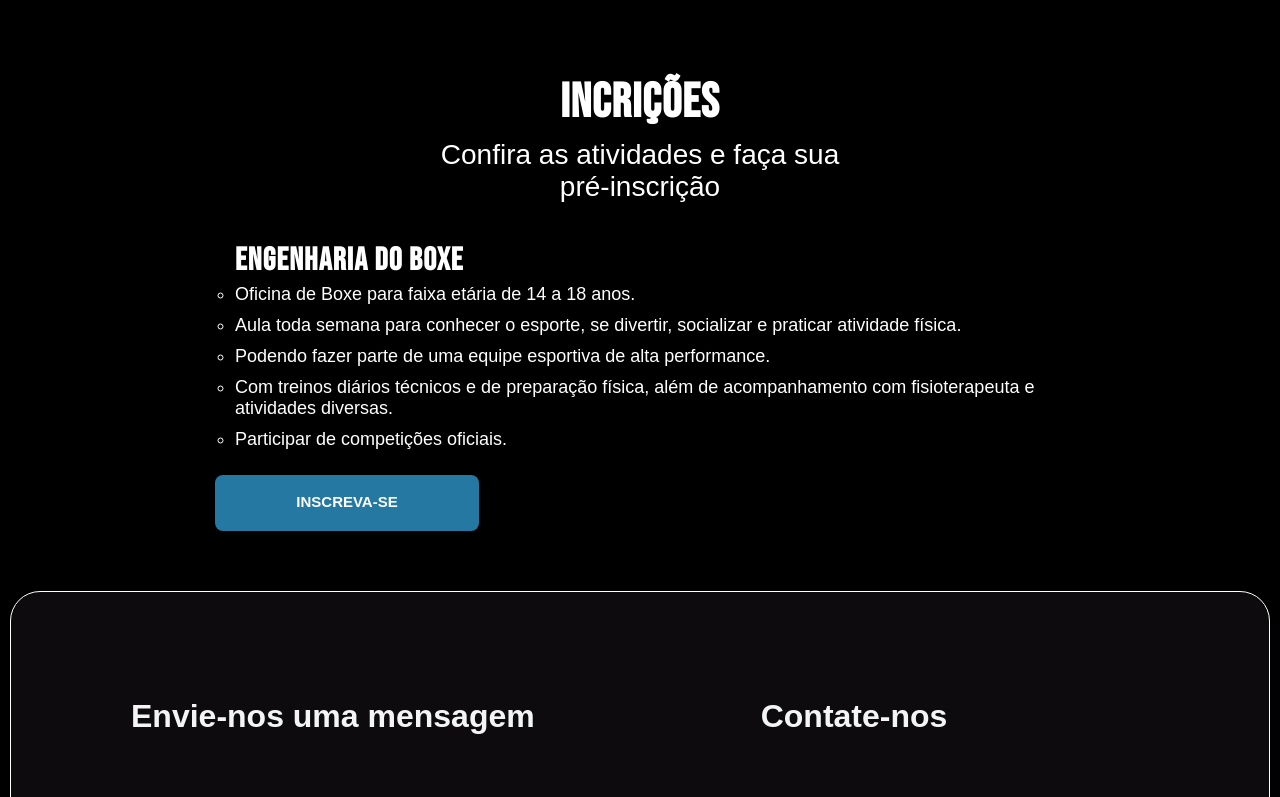
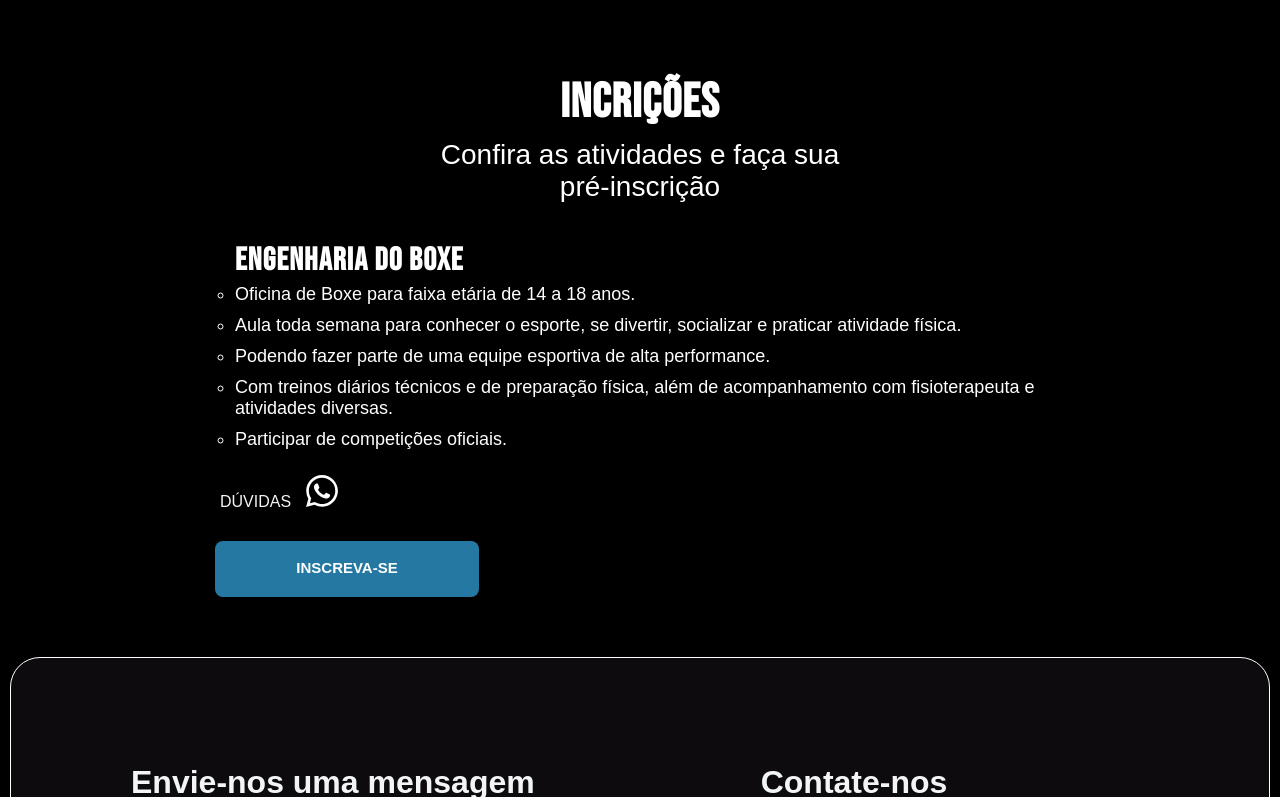
Before and after one commit to engenharia-da-luta/ong, a website built with Parcel: page docs/index.html in a window 1280 px wide. Shown: the part 1535-2332 px from the top of the page. Built offline with nearby package versions, Linux system fonts and the light colour scheme.

Commit message:
update links

```diff
--- a/docs/index.html
+++ b/docs/index.html
@@ -251,8 +251,22 @@
               </li>
               <li class="home__item">Participar de competições oficiais.</li>
             </ul>
+            <a
+              class="main__link home__link"
+              href="https://wa.me/message/S56JJMHKW7I2J1"
+              target="_blank"
+              rel="noopener noreferrer external"
+            >
+              Dúvidas
+
+              <img
+                class="contact-us__icon-social home__icon-social"
+                src="./imagens/icons-social-media/whatsapp-white-icon.svg"
+                alt="whatsapp link"
+              />
+            </a>
             <button class="main__button home__button" type="button">
-              <a class="main__link" href="https://wa.link/8kugk0"
+              <a class="main__link" href="https://forms.gle/EX6tdFR9AVnD7Znf6"
                 >Inscreva-se</a
               >
             </button>
--- a/docs/sass/blocks/_home.scss
+++ b/docs/sass/blocks/_home.scss
@@ -51,7 +51,12 @@
     text-decoration: none;
     color: utils.$cor0;
     margin: 0;
-    padding: 0;
+    padding: 5px;
+    padding-top: 25px;
+  }
+
+  &__link:hover &__icon-social {
+    transform: scale(1.2);
   }
 
   &__text {
@@ -86,6 +91,12 @@
 
   &__button {
     margin: 0;
+    margin-top: 30px;
+    display: block;
+  }
+
+  &__icon-social {
+    padding-left: 10px;
   }
 
   &__carrossel-contain {
```
Also changed, not shown: docs/css/main.css, 1 other file.
